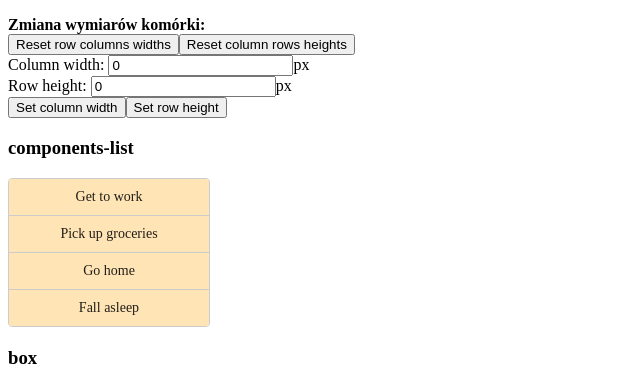
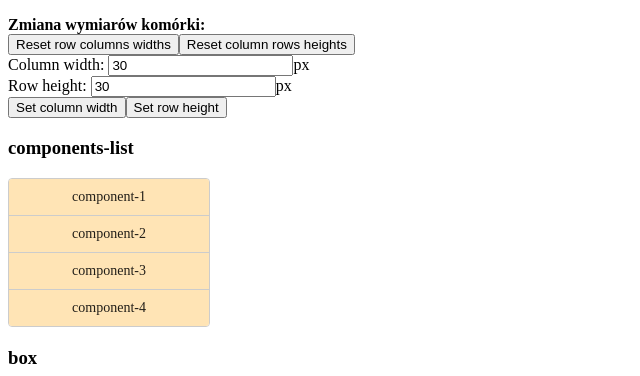
Before and after one commit to danielChrzanowski/DragDropPOC, an Angular app: page / in a window 1280 px wide. Shown: the part 373-749 px from the top of the page, without its empty margins (0-640 px from the left). Built offline with nearby package versions, Linux system fonts and the light colour scheme.

Commit message:
components

```diff
--- a/src/app/app.component.html
+++ b/src/app/app.component.html
@@ -35,8 +35,8 @@ Row in column index: <input #columnRowIndex type="number" value="0"/><br/>
   Reset column rows heights
 </button>
 <br/>
-Column width: <input #columnWidth type="number" value="0"/>px<br/>
-Row height: <input #rowHeight type="number" value="0"/>px<br/>
+Column width: <input #columnWidth type="number" value="30"/>px<br/>
+Row height: <input #rowHeight type="number" value="30"/>px<br/>
 <button (click)="setColumnWidth(Number(rowIndex.value), Number(columnIndex.value), Number(columnWidth.value))">
   Set column width
 </button>
@@ -52,11 +52,11 @@ Row height: <input #rowHeight type="number" value="0"/>px<br/>
   <div>
     <div (cdkDropListDropped)="onBoxCellItemDrop($event)"
          [cdkDropListConnectedTo]="getAllListsConnections()"
-         [cdkDropListData]="components"
+         [cdkDropListData]="exampleComponents"
          [id]="componentsListId"
          cdkDropList
          class="components-list">
-      <div *ngFor="let component of components" cdkDrag class="component">{{component}}</div>
+      <div *ngFor="let component of exampleComponents" cdkDrag class="component">{{component.componentName}}</div>
     </div>
   </div>
 </div>
@@ -73,12 +73,12 @@ Row height: <input #rowHeight type="number" value="0"/>px<br/>
       <div (cdkDropListDropped)="onBoxCellItemDrop($event)"
            *ngFor="let rowInColumn of column.columnRows; let k = index"
            [cdkDropListConnectedTo]=" getAllListsConnections()"
-           [cdkDropListData]="rowInColumn.data"
+           [cdkDropListData]="rowInColumn.components"
            [id]="rowInColumn.id"
            [style]="getRowHeightAsStyle(i, j, k)"
            cdkDropList
            class="row-in-column">
-        <div *ngFor="let data of rowInColumn.data" cdkDrag class="component">{{data}}</div>
+        <div *ngFor="let data of rowInColumn.components" cdkDrag class="component">{{data.componentName}}</div>
       </div>
     </div>
   </div>
--- a/src/app/app.component.ts
+++ b/src/app/app.component.ts
@@ -1,6 +1,6 @@
 import { Component, ElementRef, OnInit, Renderer2 } from '@angular/core';
 import { CdkDragDrop, copyArrayItem, transferArrayItem } from '@angular/cdk/drag-drop';
-import { Box, Column, ColumnRow, Row } from "./models";
+import { Box, BoxComponent, Column, ColumnRow, Row } from "./models";
 
 @Component({
   selector: 'app-root',
@@ -9,7 +9,12 @@ import { Box, Column, ColumnRow, Row } from "./models";
 })
 export class AppComponent implements OnInit {
   componentsListId: string = 'components-list';
-  components: string[] = ['Get to work', 'Pick up groceries', 'Go home', 'Fall asleep'];
+  exampleComponents: BoxComponent[] = [
+    {componentName: 'component-1', inputsData: []},
+    {componentName: 'component-2', inputsData: []},
+    {componentName: 'component-3', inputsData: []},
+    {componentName: 'component-4', inputsData: []}
+  ];
 
   box: Box = {
     width: 600,
@@ -21,7 +26,7 @@ export class AppComponent implements OnInit {
         columnRows: [{
           height: undefined,
           id: this.generateId(0, 0, 0),
-          data: []
+          components: []
         }]
       }]
     }]
@@ -36,7 +41,7 @@ export class AppComponent implements OnInit {
     this.setBoxSize(this.box.width, this.box.height);
   }
 
-  onBoxCellItemDrop(event: CdkDragDrop<string[]>): void {
+  onBoxCellItemDrop(event: CdkDragDrop<BoxComponent[]>): void {
     if (event.container.data.length < 1) {
       if (event.previousContainer.id === this.componentsListId) {
         copyArrayItem(
@@ -70,7 +75,7 @@ export class AppComponent implements OnInit {
       height: undefined,
       columns: [{
         width: undefined,
-        columnRows: [{height: undefined, id: this.generateId(0, 0, 0), data: []}]
+        columnRows: [{height: undefined, id: this.generateId(0, 0, 0), components: []}]
       }]
     });
     this.regenerateAllIds();
@@ -82,7 +87,7 @@ export class AppComponent implements OnInit {
       columnRows: [{
         height: undefined,
         id: this.generateId(rowIndex, columnIndex, columnRowIndex),
-        data: []
+        components: []
       }]
     });
     this.regenerateAllIds();
@@ -92,7 +97,7 @@ export class AppComponent implements OnInit {
     this.box.rows[rowIndex]?.columns[columnIndex].columnRows.splice(columnRowIndex, 0, {
       height: undefined,
       id: this.generateId(rowIndex, columnIndex, columnRowIndex),
-      data: []
+      components: []
     });
     this.regenerateAllIds();
   }
```
Also changed, not shown: src/app/models.ts (+15 -5 lines).
